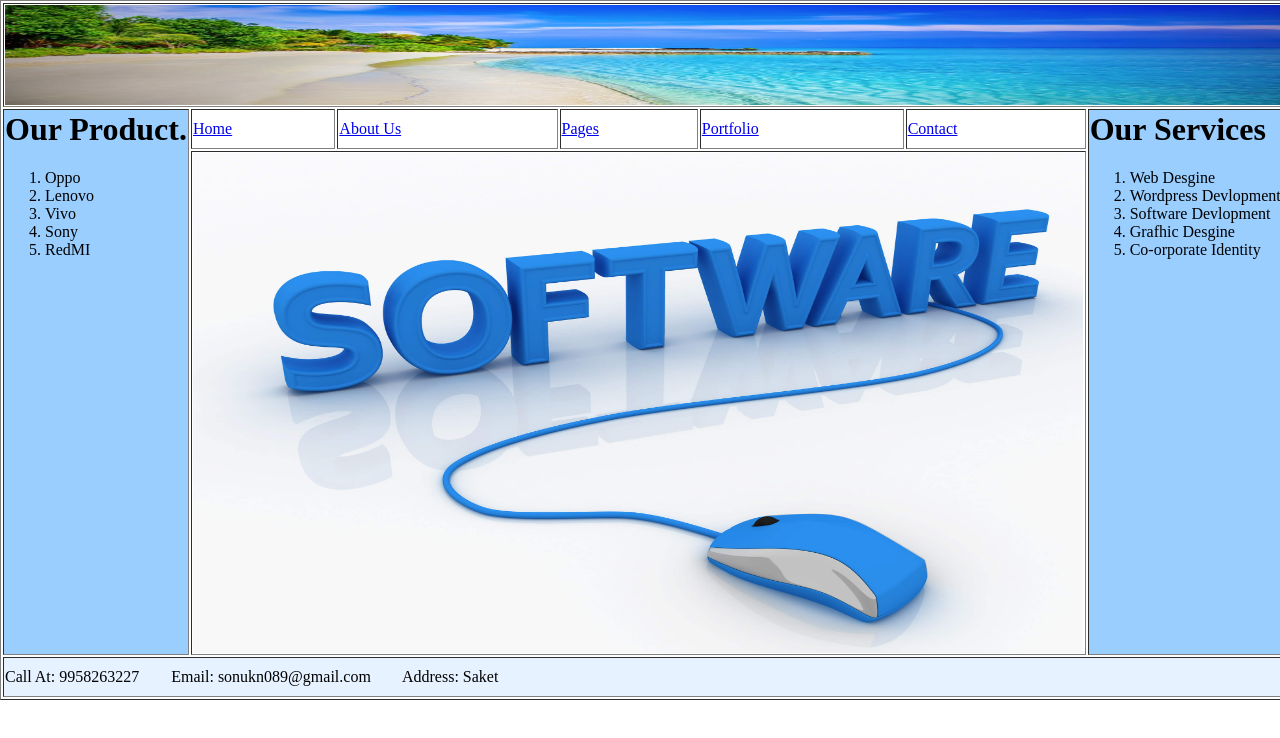
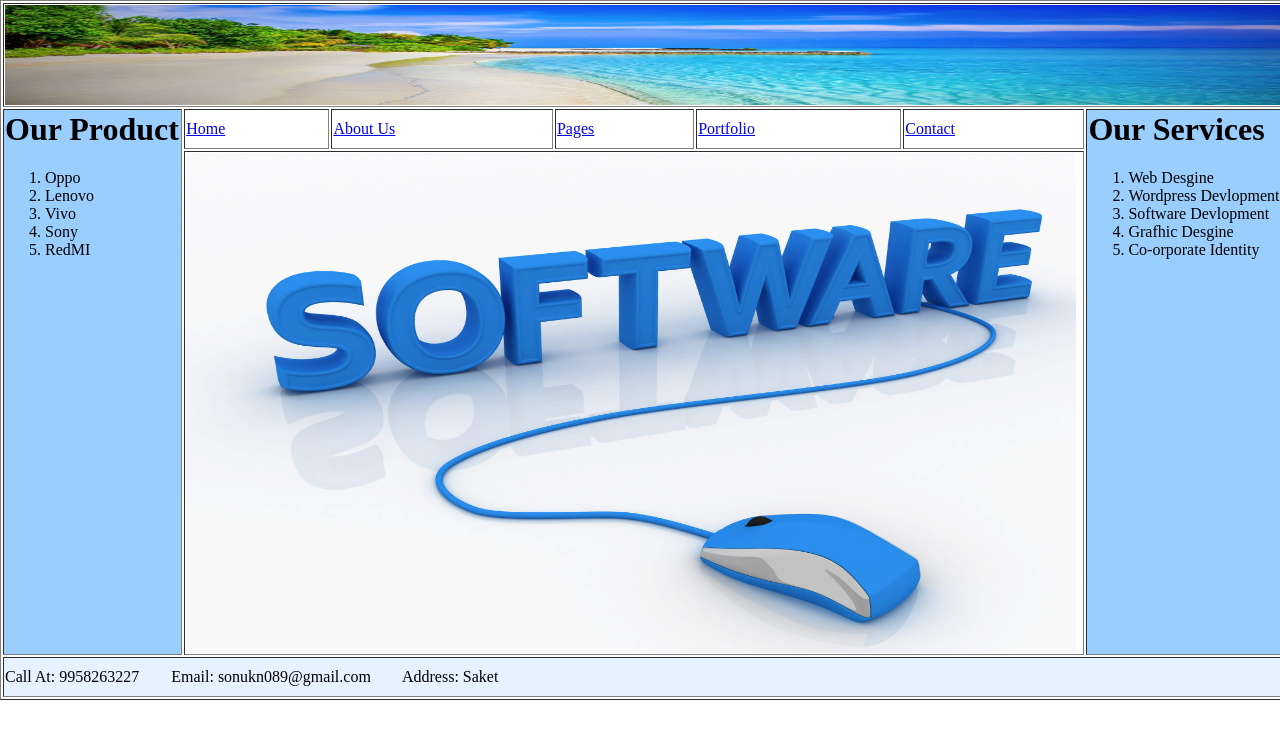
Before and after one commit to sonukn089/Web-Design, a plain HTML site: page table.html in a window 1280 px wide. Drawn offline with Linux system fonts and the light colour scheme.

Commit message:
add something

```diff
--- a/table.html
+++ b/table.html
@@ -10,7 +10,7 @@
 		</tr>
 		<tr>
 			<td rowspan="2" style="background-color:#99ceff; vertical-align:top;">
-				<h1>Our Product.</h1>
+				<h1>Our Product</h1>
 				<ol>
 					<li>Oppo</li>
 					<li>Lenovo</li>
```
